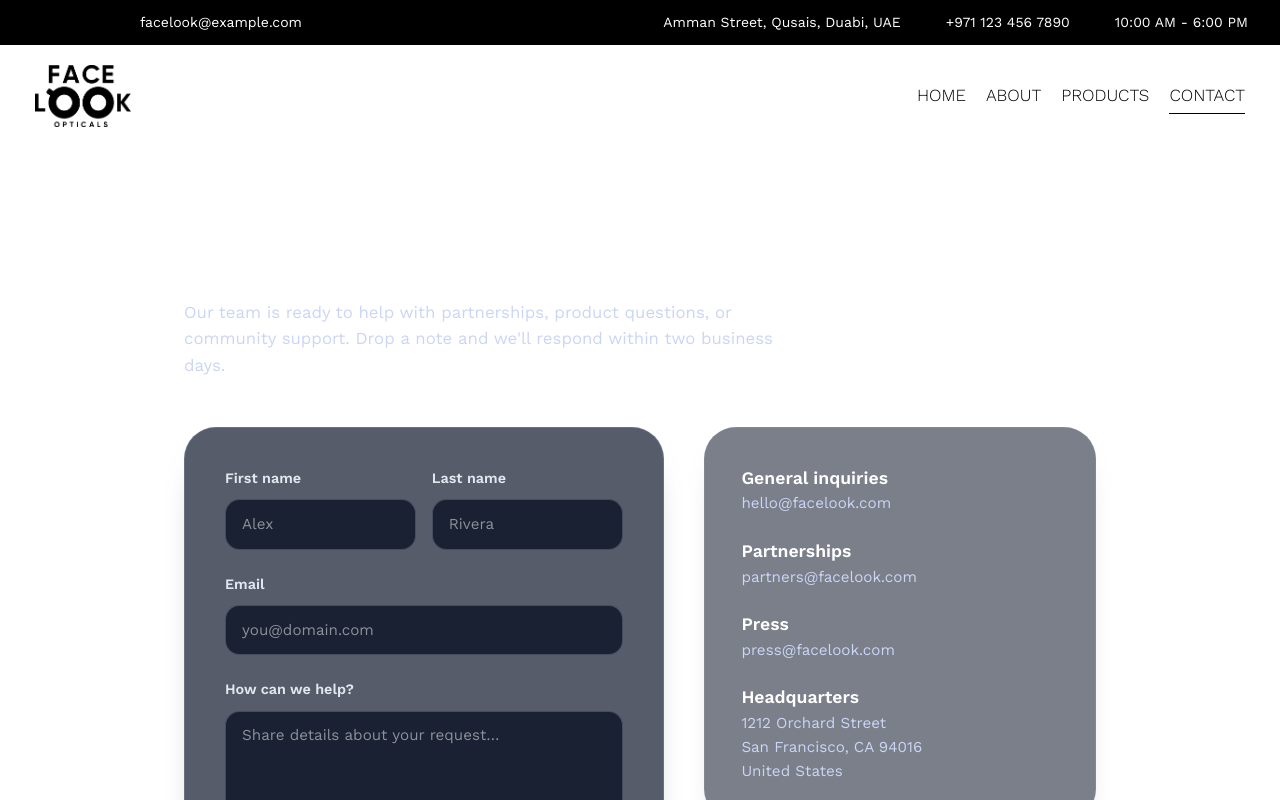
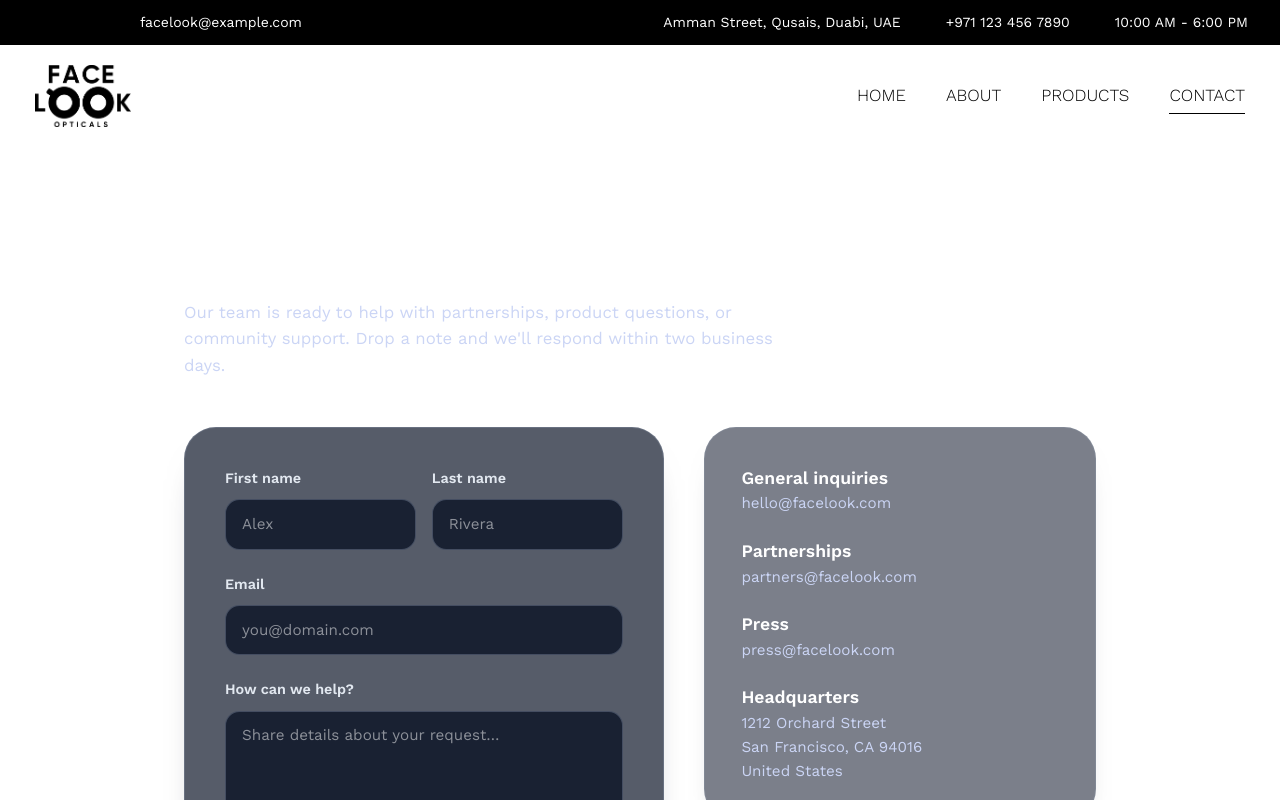
Before and after one commit to vineesht88/facelook, a React (Vite) app: page /contact in a window 1280 px wide. Shown: the top 800 px of the page. Built offline with nearby package versions, Linux system fonts and the light colour scheme; some icons are missing.

Commit message:
header menu

```diff
--- a/src/layout/header.tsx
+++ b/src/layout/header.tsx
@@ -104,7 +104,7 @@ export default function Header() {
         {/* Desktop nav */}
         <nav
           aria-label="Primary"
-          className="hidden md:flex ml-auto items-center gap-5 header-main-nav"
+          className="hidden md:flex ml-auto items-center gap-10 header-main-nav"
         >
           {navItems.map(({ label, path }) => (
         <NavLink
```
